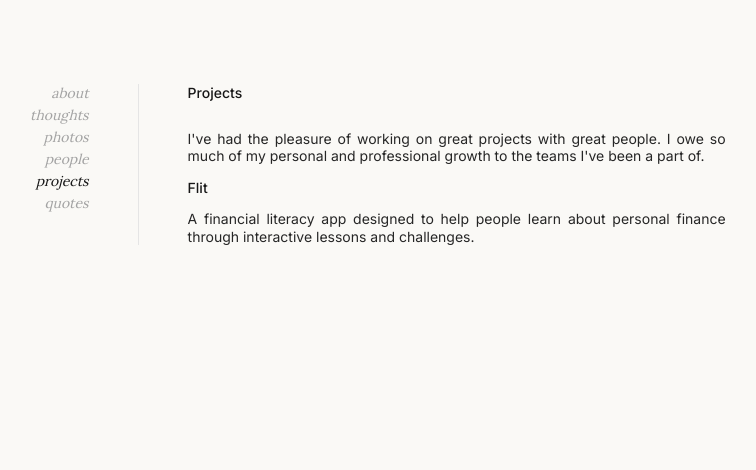
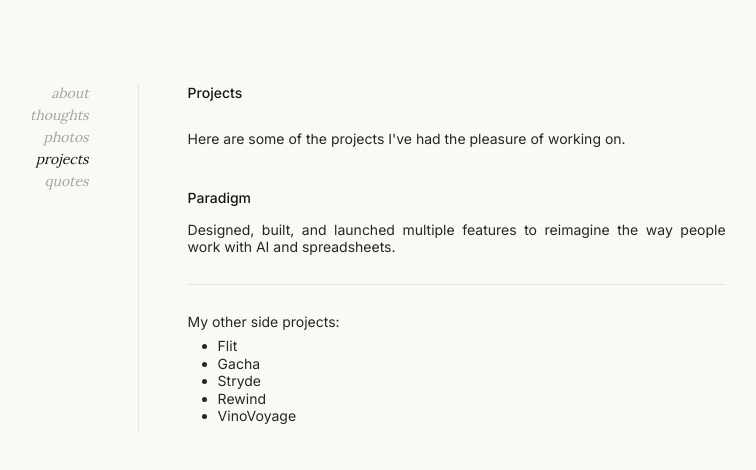
Before and after one commit to george-cxue/george-cxue.github.io, a Next.js app: page /projects in a window 1280 px wide. Shown: the top 470 px of the page, without its empty margins (54-810 px from the left). Built offline with nearby package versions, Linux system fonts and the light colour scheme.

Commit message:
more content updates

```diff
--- a/src/app/globals.css
+++ b/src/app/globals.css
@@ -15,6 +15,14 @@
 
 .bg-page {
   background-color: var(--bg-page);
+}
+
+ul {
+  list-style-type: disc; /* Ensures bullets appear */
+  padding-left: 30px;    /* Ensures space for bullets */
+}
+li {
+  display: list-item;    /* Ensures default list behavior */
 }
 
 /* Prose styles for markdown content */
--- a/src/app/page.tsx
+++ b/src/app/page.tsx
@@ -1,7 +1,7 @@
 import type { Metadata } from "next";
 
 export const metadata: Metadata = {
-  title: "George Xue",
+  title: "George | 薛畅",
   description: "Personal portfolio of George Xue",
 };
 
--- a/src/app/people/page.tsx
+++ b/src/app/people/page.tsx
@@ -1,14 +1,17 @@
-import type { Metadata } from 'next';
+import type { Metadata } from "next";
 
 export const metadata: Metadata = {
-  title: 'People - George Xue',
-  description: 'Thinkers, writers, and builders who have influenced me',
+  title: "People - George",
+  description: "Thinkers, writers, and builders who have influenced me",
 };
 
 const PEOPLE = [
-  { name: 'Paul Graham', url: 'http://paulgraham.com/' },
-  { name: 'Patrick Collison', url: 'https://patrickcollison.com/' },
-  { name: 'Richard Feynman', url: 'https://en.wikipedia.org/wiki/Richard_Feynman' },
+  { name: "Paul Graham", url: "http://paulgraham.com/" },
+  { name: "Patrick Collison", url: "https://patrickcollison.com/" },
+  {
+    name: "Richard Feynman",
+    url: "https://en.wikipedia.org/wiki/Richard_Feynman",
+  },
 ];
 
 export default function PeoplePage() {
--- a/src/app/photos/[slug]/page.tsx
+++ b/src/app/photos/[slug]/page.tsx
@@ -1,7 +1,7 @@
-import type { Metadata } from 'next';
-import Image from 'next/image';
-import { notFound } from 'next/navigation';
-import { EXHIBITS } from '@/data/photos';
+import type { Metadata } from "next";
+import Image from "next/image";
+import { notFound } from "next/navigation";
+import { EXHIBITS } from "@/data/photos";
 
 export function generateStaticParams() {
   return EXHIBITS.map(({ slug }) => ({ slug }));
@@ -19,17 +19,17 @@ export async function generateMetadata({
   if (!exhibit) return {};
 
   return {
-    title: `${exhibit.title} - George Xue`,
+    title: `${exhibit.title} - George`,
     description: exhibit.description || `Photos from ${exhibit.title}`,
   };
 }
 
 function formatDate(dateString: string): string {
-  const date = new Date(dateString + 'T00:00:00');
-  return date.toLocaleDateString('en-US', {
-    year: 'numeric',
-    month: 'short',
-    day: 'numeric',
+  const date = new Date(dateString + "T00:00:00");
+  return date.toLocaleDateString("en-US", {
+    year: "numeric",
+    month: "short",
+    day: "numeric",
   });
 }
 
@@ -49,9 +49,7 @@ export default async function ExhibitPage({
     <article>
       <header className="mb-8">
         <div className="flex items-baseline justify-between">
-          <h1 className="mb-0 font-medium text-neutral-900">
-            {exhibit.title}
-          </h1>
+          <h1 className="mb-0 font-medium text-neutral-900">{exhibit.title}</h1>
           <time className="ml-2 whitespace-nowrap text-neutral-500">
             {formatDate(exhibit.date)}
           </time>
--- a/src/app/photos/page.tsx
+++ b/src/app/photos/page.tsx
@@ -1,24 +1,24 @@
-import type { Metadata } from 'next';
-import Link from 'next/link';
-import Image from 'next/image';
-import { EXHIBITS } from '@/data/photos';
+import type { Metadata } from "next";
+import Link from "next/link";
+import Image from "next/image";
+import { EXHIBITS } from "@/data/photos";
 
 export const metadata: Metadata = {
-  title: 'Photos - George Xue',
-  description: 'Photography organized by exhibits and events',
+  title: "Photos - George",
+  description: "Photography organized by exhibits and events",
 };
 
 function formatDate(dateString: string): string {
-  const date = new Date(dateString + 'T00:00:00');
-  return date.toLocaleDateString('en-US', {
-    year: 'numeric',
-    month: 'short',
+  const date = new Date(dateString + "T00:00:00");
+  return date.toLocaleDateString("en-US", {
+    year: "numeric",
+    month: "short",
   });
 }
 
 export default function PhotosPage() {
   const exhibits = [...EXHIBITS].sort(
-    (a, b) => new Date(b.date).getTime() - new Date(a.date).getTime()
+    (a, b) => new Date(b.date).getTime() - new Date(a.date).getTime(),
   );
 
   return (
@@ -48,9 +48,7 @@ export default function PhotosPage() {
                 {exhibit.description && (
                   <span className="text-neutral-300"> &mdash; </span>
                 )}
-                {exhibit.description && (
-                  <span>{exhibit.description}</span>
-                )}
+                {exhibit.description && <span>{exhibit.description}</span>}
               </p>
             </div>
           </Link>
--- a/src/app/projects/page.tsx
+++ b/src/app/projects/page.tsx
@@ -1,36 +1,34 @@
-import type { Metadata } from 'next';
+import type { Metadata } from "next";
 
 export const metadata: Metadata = {
-  title: 'Projects - George Xue',
-  description: 'Projects I have worked on',
+  title: "Projects - George",
+  description: "Projects I have worked on",
 };
 
 const PROJECTS = [
   {
-    name: 'Flit',
-    url: '#',
+    name: "Paradigm",
+    url: "#",
     description:
-      'A financial literacy app designed to help people learn about personal finance through interactive lessons and challenges.',
+      "Designed, built, and launched multiple features to reimagine the way people work with AI and spreadsheets.",
   },
 ];
 
 export default function ProjectsPage() {
   return (
-    <article className="space-y-4">
+    <article className="relative">
       <h1 className="mb-8 font-medium text-neutral-900">Projects</h1>
       <p>
-        I&apos;ve had the pleasure of working on great projects with great people. I
-        owe so much of my personal and professional growth to the teams I&apos;ve been
-        a part of.
+        Here are some of the projects I&apos;ve had the pleasure of working on.
       </p>
 
       {PROJECTS.map((project) => (
         <div key={project.name} className="mt-12 space-y-4">
           <h2 className="font-medium text-neutral-900">{project.name}</h2>
           <p>
-            {project.url !== '#' ? (
+            {project.url !== "#" ? (
               <>
-                I built{' '}
+                I built{" "}
                 <a
                   href={project.url}
                   target="_blank"
@@ -38,8 +36,8 @@ export default function ProjectsPage() {
                   className="underline transition-colors hover:text-black"
                 >
                   {project.name}
-                </a>
-                {' '}&mdash; {project.description}
+                </a>{" "}
+                &mdash; {project.description}
               </>
             ) : (
               <>{project.description}</>
@@ -47,6 +45,15 @@ export default function ProjectsPage() {
           </p>
         </div>
       ))}
+      <hr className="my-8 border-neutral-200" />
+      <p>My other side projects:</p>
+      <ul className="my-2 ">
+        <li>Flit</li>
+        <li>Gacha</li>
+        <li>Stryde</li>
+        <li>Rewind</li>
+        <li>VinoVoyage</li>
+      </ul>
     </article>
   );
 }
--- a/src/app/quotes/page.tsx
+++ b/src/app/quotes/page.tsx
@@ -2,7 +2,7 @@ import type { Metadata } from "next";
 import BlockQuote from "@/components/BlockQuote";
 
 export const metadata: Metadata = {
-  title: "Quotes - George Xue",
+  title: "Quotes - George",
   description: "A collection of quotes I find meaningful",
 };
 
--- a/src/app/thoughts/[slug]/page.tsx
+++ b/src/app/thoughts/[slug]/page.tsx
@@ -1,6 +1,6 @@
-import type { Metadata } from 'next';
-import { notFound } from 'next/navigation';
-import { getAllThoughts, getThoughtBySlug } from '@/lib/thoughts';
+import type { Metadata } from "next";
+import { notFound } from "next/navigation";
+import { getAllThoughts, getThoughtBySlug } from "@/lib/thoughts";
 
 export function generateStaticParams() {
   const thoughts = getAllThoughts();
@@ -19,17 +19,17 @@ export async function generateMetadata({
   if (!thought) return {};
 
   return {
-    title: `${thought.title} - George Xue`,
+    title: `${thought.title} - George`,
     description: thought.description,
   };
 }
 
 function formatDate(dateString: string): string {
-  const date = new Date(dateString + 'T00:00:00');
-  return date.toLocaleDateString('en-US', {
-    year: 'numeric',
-    month: 'short',
-    day: 'numeric',
+  const date = new Date(dateString + "T00:00:00");
+  return date.toLocaleDateString("en-US", {
+    year: "numeric",
+    month: "short",
+    day: "numeric",
   });
 }
 
--- a/src/app/thoughts/page.tsx
+++ b/src/app/thoughts/page.tsx
@@ -1,18 +1,18 @@
-import type { Metadata } from 'next';
-import Link from 'next/link';
-import { getAllThoughts } from '@/lib/thoughts';
+import type { Metadata } from "next";
+import Link from "next/link";
+import { getAllThoughts } from "@/lib/thoughts";
 
 export const metadata: Metadata = {
-  title: 'Thoughts - George Xue',
-  description: 'Blog posts and essays',
+  title: "Thoughts - George",
+  description: "Blog posts and essays",
 };
 
 function formatDate(dateString: string): string {
-  const date = new Date(dateString + 'T00:00:00');
-  return date.toLocaleDateString('en-US', {
-    year: 'numeric',
-    month: 'short',
-    day: 'numeric',
+  const date = new Date(dateString + "T00:00:00");
+  return date.toLocaleDateString("en-US", {
+    year: "numeric",
+    month: "short",
+    day: "numeric",
   });
 }
 
--- a/src/components/Nav.tsx
+++ b/src/components/Nav.tsx
@@ -1,23 +1,23 @@
-'use client';
+"use client";
 
-import Link from 'next/link';
-import { usePathname } from 'next/navigation';
-import clsx from 'clsx';
+import Link from "next/link";
+import { usePathname } from "next/navigation";
+import clsx from "clsx";
 
 const NAV_ITEMS = [
-  { name: 'about', path: '/' },
-  { name: 'thoughts', path: '/thoughts' },
-  { name: 'photos', path: '/photos' },
-  { name: 'people', path: '/people' },
-  { name: 'projects', path: '/projects' },
-  { name: 'quotes', path: '/quotes' },
+  { name: "about", path: "/" },
+  { name: "thoughts", path: "/thoughts" },
+  { name: "photos", path: "/photos" },
+  // { name: 'people', path: '/people' },
+  { name: "projects", path: "/projects" },
+  { name: "quotes", path: "/quotes" },
 ];
 
 export default function Nav() {
-  const pathname = usePathname() || '/';
+  const pathname = usePathname() || "/";
 
   const isActive = (path: string) => {
-    if (path === '/') return pathname === '/';
+    if (path === "/") return pathname === "/";
     return pathname.startsWith(path);
   };
 
@@ -29,10 +29,10 @@ export default function Nav() {
             <Link
               href={path}
               className={clsx(
-                'font-serif italic transition-colors',
+                "font-serif italic transition-colors",
                 isActive(path)
-                  ? 'text-neutral-900'
-                  : 'text-neutral-400 hover:text-neutral-900'
+                  ? "text-neutral-900"
+                  : "text-neutral-400 hover:text-neutral-900",
               )}
             >
               {name}
```
